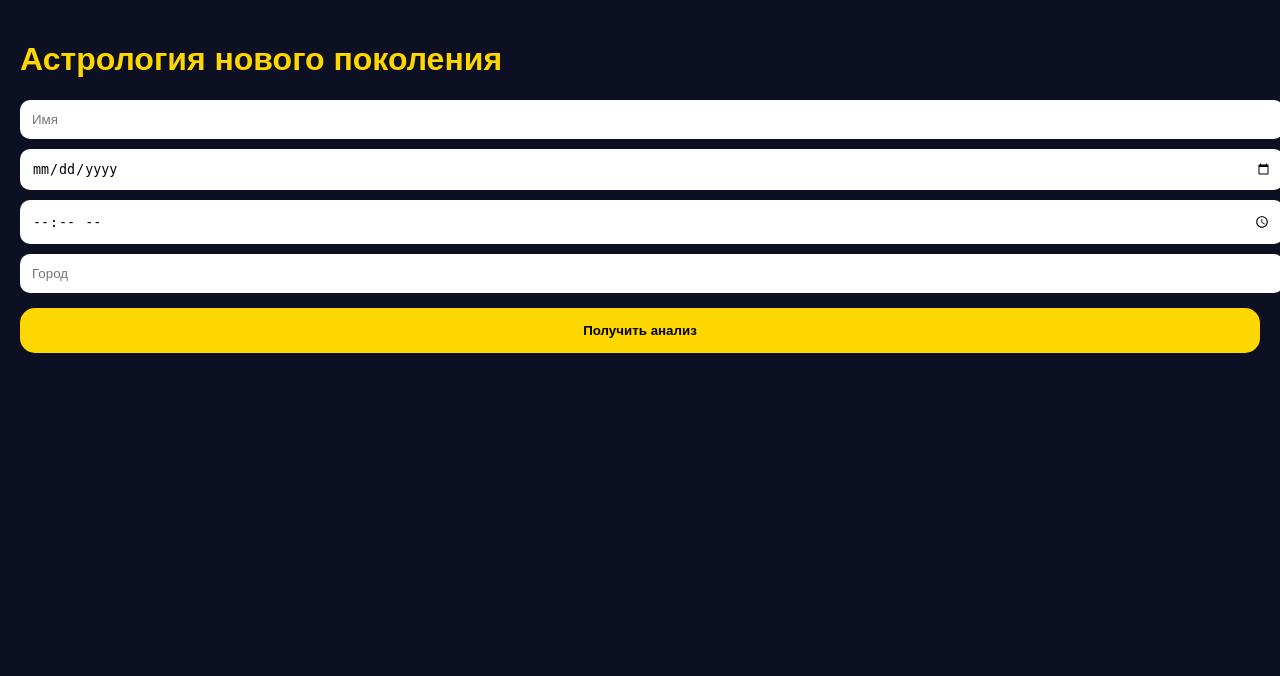
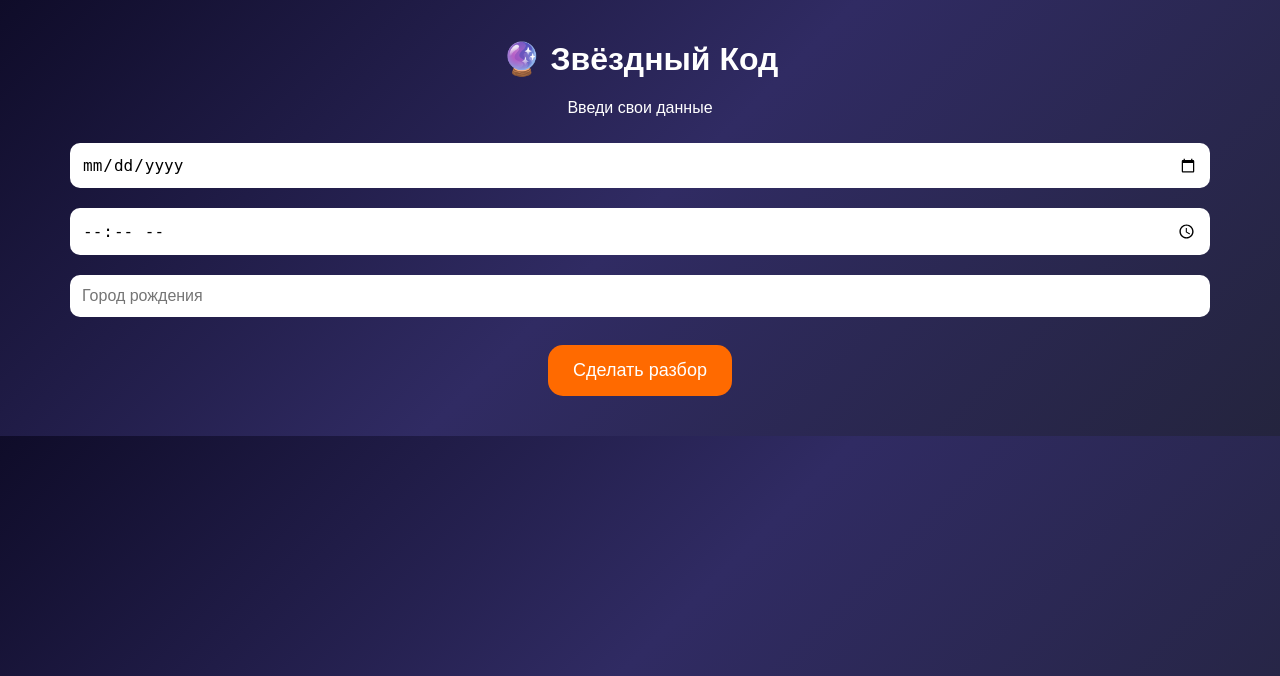
Before and after one commit to kristina-x-ux/astro_mini_app, a Flask app: page / in a window 1280 px wide. Shown: the top 676 px of the page. Run offline with Flask 3, Linux system fonts and the light colour scheme; some libraries are stand-ins or nearby versions.

Commit message:
Update index.html

```diff
--- a/templates/index.html
+++ b/templates/index.html
@@ -2,47 +2,104 @@
 <html lang="ru">
 <head>
     <meta charset="UTF-8">
-    <title>Astro App</title>
+    <title>Звёздный Код</title>
     <meta name="viewport" content="width=device-width, initial-scale=1.0">
 
-    <script src="https://telegram.org/js/telegram-web-app.js"></script>
-    <link rel="stylesheet" href="/static/style.css">
+    <style>
+        body {
+            margin: 0;
+            font-family: Arial, sans-serif;
+            background: linear-gradient(135deg, #0f0c29, #302b63, #24243e);
+            color: white;
+            text-align: center;
+        }
+
+        .container {
+            padding: 20px;
+        }
+
+        h1 {
+            margin-top: 20px;
+        }
+
+        input {
+            width: 90%;
+            padding: 12px;
+            margin: 10px 0;
+            border-radius: 10px;
+            border: none;
+            font-size: 16px;
+        }
+
+        button {
+            padding: 15px 25px;
+            border: none;
+            border-radius: 15px;
+            background: #ff6a00;
+            color: white;
+            font-size: 18px;
+            cursor: pointer;
+        }
+
+        button:hover {
+            background: #ff8c1a;
+        }
+
+        .result {
+            margin-top: 20px;
+            font-size: 16px;
+        }
+    </style>
 </head>
+
 <body>
+<div class="container">
 
-<div class="app">
+    <h1>🔮 Звёздный Код</h1>
+    <p>Введи свои данные</p>
 
-    <h1>Астрология нового поколения</h1>
+    <input type="date" id="date">
+    <input type="time" id="time">
+    <input type="text" id="city" placeholder="Город рождения">
 
-    <input id="name" placeholder="Имя">
-    <input id="birth_date" type="date">
-    <input id="birth_time" type="time">
-    <input id="birth_place" placeholder="Город">
+    <br><br>
 
-    <button onclick="getAnalysis()">Получить анализ</button>
+    <button onclick="sendData()">Сделать разбор</button>
 
-    <pre id="result"></pre>
+    <div class="result" id="result"></div>
 
 </div>
 
 <script>
-async function getAnalysis() {
-    const data = {
-        name: document.getElementById('name').value,
-        birth_date: document.getElementById('birth_date').value,
-        birth_time: document.getElementById('birth_time').value,
-        birth_place: document.getElementById('birth_place').value
-    };
+    function sendData() {
+        const date = document.getElementById("date").value;
+        const time = document.getElementById("time").value;
+        const city = document.getElementById("city").value;
 
-    const res = await fetch('/api/free-analysis', {
-        method: 'POST',
-        headers: {'Content-Type': 'application/json'},
-        body: JSON.stringify(data)
-    });
+        if (!date || !time || !city) {
+            alert("Заполни все поля");
+            return;
+        }
 
-    const json = await res.json();
-    document.getElementById('result').textContent = json.analysis;
-}
+        fetch("/calculate", {
+            method: "POST",
+            headers: {
+                "Content-Type": "application/json"
+            },
+            body: JSON.stringify({
+                date: date,
+                time: time,
+                city: city
+            })
+        })
+        .then(res => res.json())
+        .then(data => {
+            document.getElementById("result").innerText = data.result;
+        })
+        .catch(() => {
+            document.getElementById("result").innerText = "Ошибка расчёта";
+        });
+    }
 </script>
 
 </body>
```
